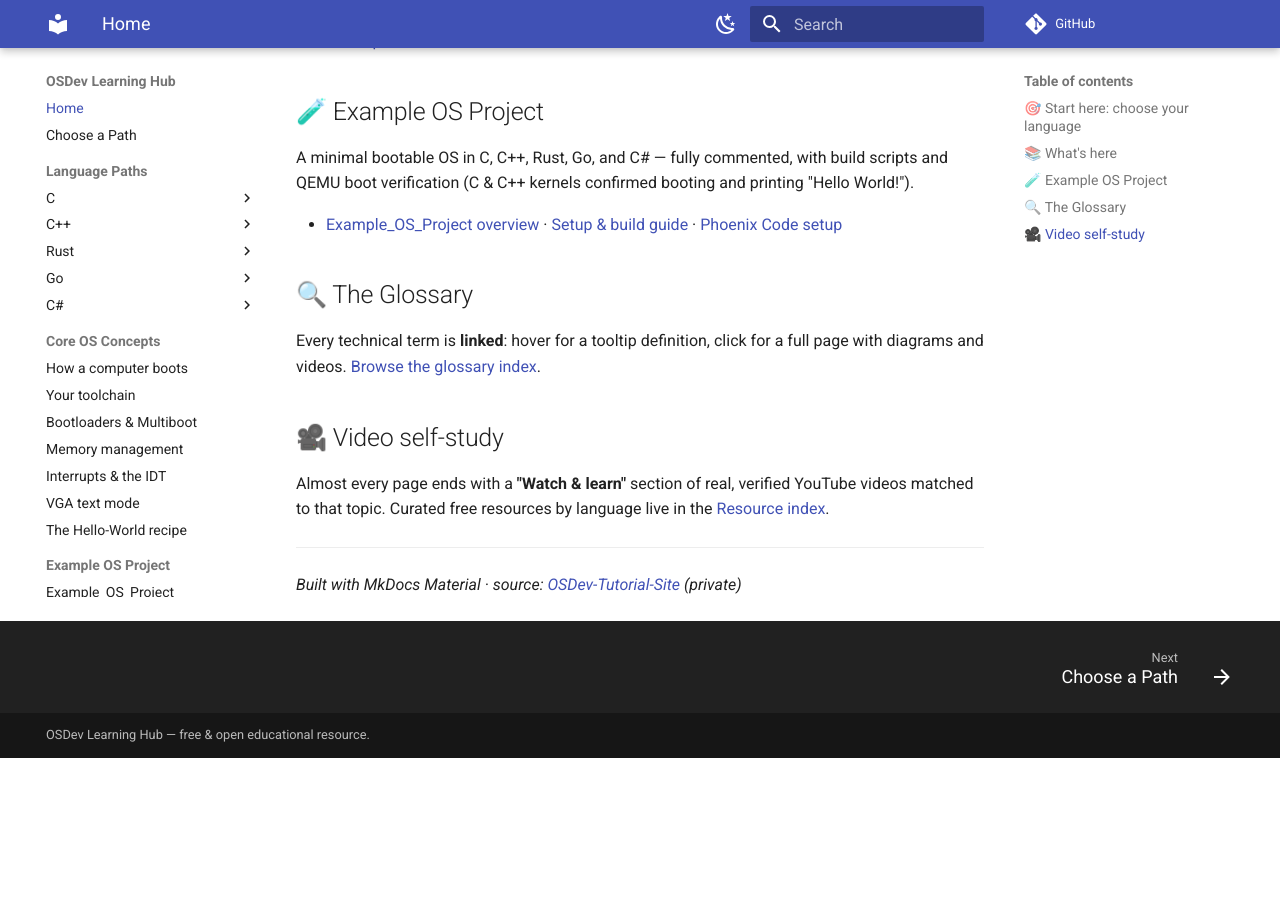
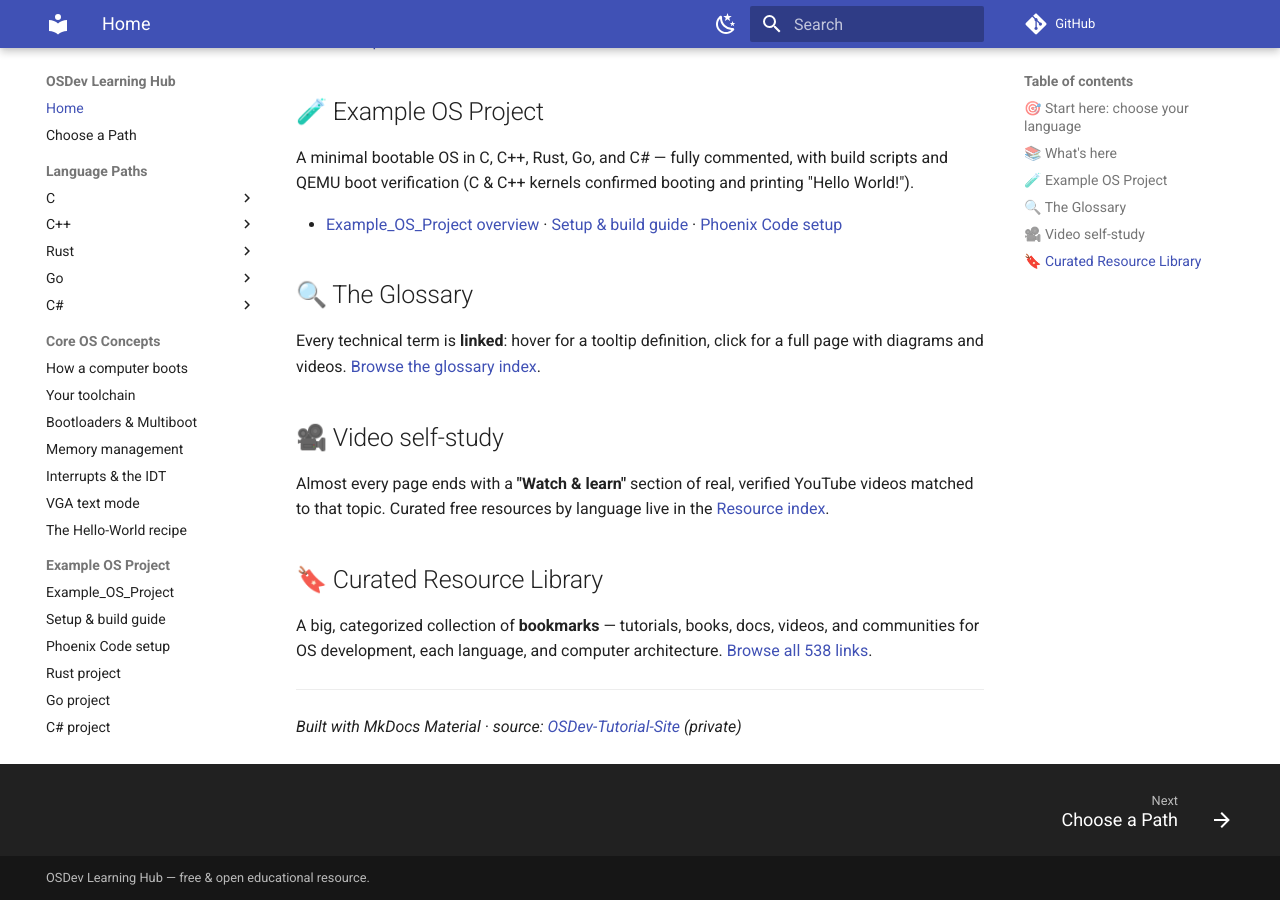
Before and after one commit to blivodev/OSDev-Tutorial-Site, an MkDocs documentation site: the page built from docs/index.md, in a window 1280 px wide and 900 px high, scrolled down 917 px. Built offline with MkDocs 1.6.1 and Material for MkDocs 9.7.7, drawn with Linux system fonts in a browser that asks for light colours; comment, search, counter and statistics services are not loaded; before the commit the page ends 1675 px from its top, so only the background shows below that.

Commit message:
Link Curated Resource Library from home page

```diff
--- a/docs/index.md
+++ b/docs/index.md
@@ -48,5 +48,10 @@
 matched to that topic. Curated free resources by language live in the
 [Resource index](resources/INDEX.md).
 
+## 🔖 Curated Resource Library
+A big, categorized collection of **bookmarks** — tutorials, books, docs, videos, and communities
+for OS development, each language, and computer architecture.
+[Browse all 538 links](resources/curated/README.md).
+
 ---
 *Built with MkDocs Material · source: [OSDev-Tutorial-Site](https://github.com/YOUR_USERNAME/OSDev-Tutorial-Site) (private)*
```
